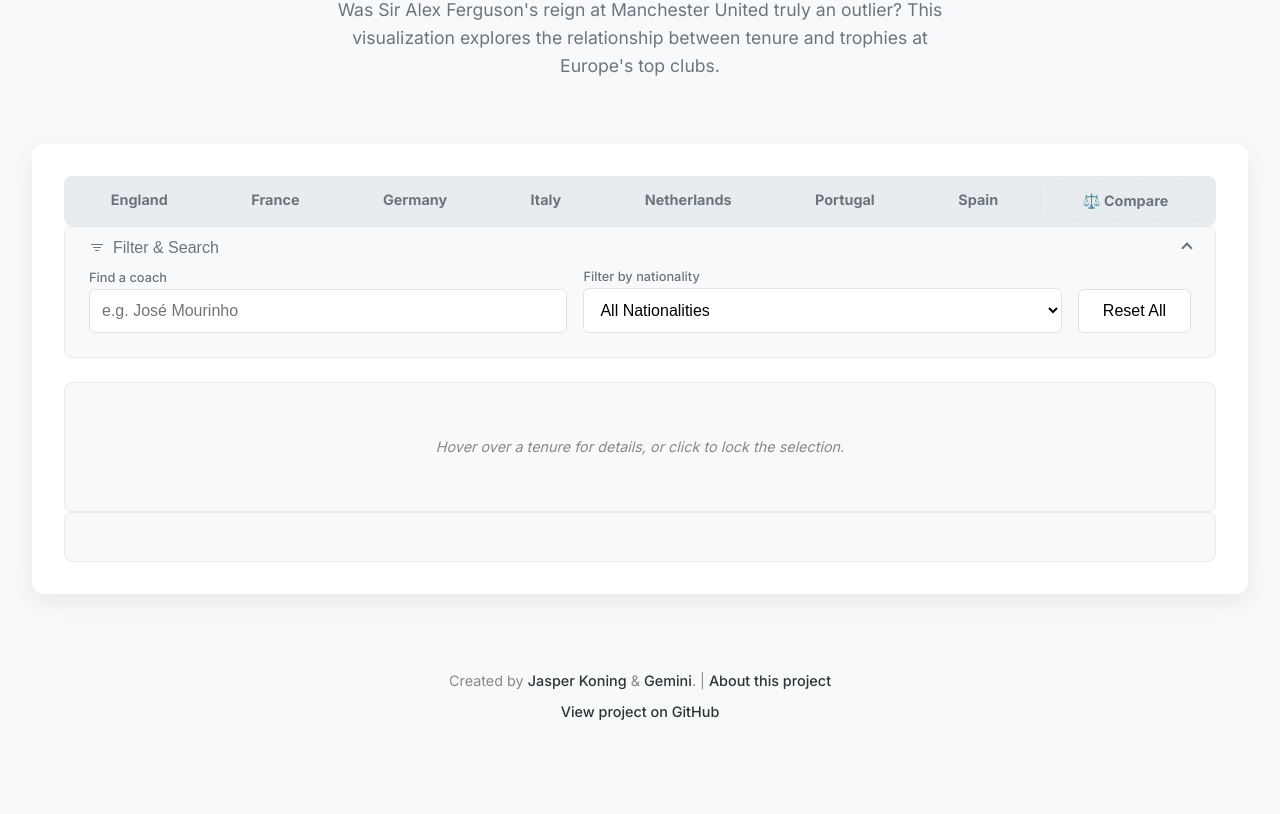
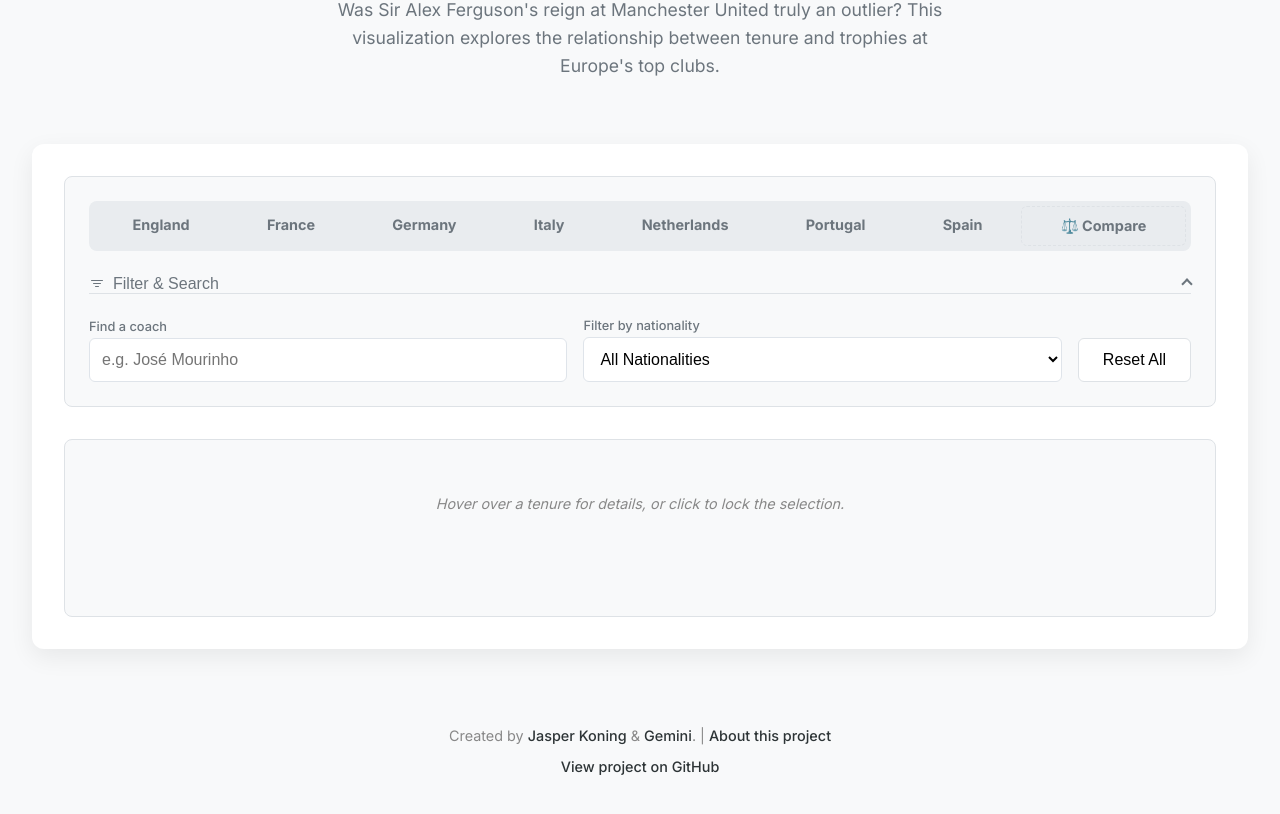
Before and after one commit to jasperkoningnl/voetbaltrainers, a plain HTML site: page index.html in a window 1280 px wide. Both pictures are taken after a click on the button "Filter & Search". Shown: the part 98-912 px from the top of the page. Before the commit the page ends 865 px from the top, so only its background shows below. Drawn offline with nearby package versions, Linux system fonts and the light colour scheme; no server answers.

Commit message:
CSS Versie: 3.3
Layout opgedeeld in visuele blokken

```diff
--- a/style.css
+++ b/style.css
@@ -1,4 +1,4 @@
-/* CSS Versie: 3.2 - Design voor info-paneel en filter-inputs verbeterd. */
+/* CSS Versie: 3.3 - Layout opgedeeld in visuele blokken. */
 
 :root {
     --background-color: #f8f9fa;
@@ -8,6 +8,7 @@
     --accent-color: #2d3436; /* Neutrale antraciet accentkleur */
     --border-color: #dee2e6;
     --shadow-color: rgba(0, 0, 0, 0.07);
+    --block-background: #f8f9fa;
 }
 
 body {
@@ -61,17 +62,29 @@ main {
     padding: 2rem;
     display: flex;
     flex-direction: column;
+    gap: 2rem; /* Ruimte tussen de twee hoofdblokken */
+}
+
+/* --- Nieuwe Blok Styling --- */
+.content-block {
+    background-color: var(--block-background);
+    border: 1px solid var(--border-color);
+    border-radius: 8px;
+    padding: 1.5rem;
+    display: flex;
+    flex-direction: column;
     gap: 1.5rem;
 }
 
-/* --- Info Pane Styling (Re-design) --- */
-#info-pane-container {
-    background-color: #f8f9fa;
-    padding: 1.5rem;
-    border-radius: 8px;
-    border: 1px solid #e9ecef;
+/* Verwijder individuele achtergronden/randen, die worden nu door .content-block afgehandeld */
+#info-pane-container, #filter-controls-container {
+    background-color: transparent;
+    border: none;
+    padding: 0;
 }
 
+
+/* --- Info Pane Styling --- */
 #info-pane {
     min-height: 80px;
     display: flex;
@@ -89,7 +102,7 @@ main {
 
 #info-pane.details-state {
     display: grid;
-    grid-template-columns: 80px 1fr; /* Kolom voor grotere afbeelding */
+    grid-template-columns: 80px 1fr;
     gap: 20px;
     align-items: center;
     width: 100%;
@@ -98,7 +111,7 @@ main {
 .info-pane-img {
     width: 80px;
     height: 80px;
-    border-radius: 8px; /* Geen cirkel meer */
+    border-radius: 8px;
     object-fit: cover;
     background-color: #e9ecef;
     flex-shrink: 0;
@@ -118,19 +131,14 @@ main {
 .info-pane-extra .club { font-weight: 600; font-size: 1.1rem; color: var(--text-primary); }
 .info-pane-extra .tenure { font-size: 0.9rem; color: var(--text-secondary); }
 
-/* --- Filter Controls Styling (Re-design) --- */
-#filter-controls-container {
-    background-color: #f8f9fa;
-    border-radius: 8px;
-    border: 1px solid #e9ecef;
-}
+/* --- Filter Controls Styling --- */
 #filter-toggle-btn {
     display: flex;
     align-items: center;
     justify-content: space-between;
     gap: 8px;
     width: 100%;
-    padding: 0.75rem 1.5rem;
+    padding: 0; /* Padding zit nu in .content-block */
     background: none;
     border: none;
     font-size: 1rem;
@@ -154,7 +162,8 @@ main {
 }
 
 #filter-panel {
-    padding: 0 1.5rem 1.5rem 1.5rem;
+    padding-top: 1.5rem;
+    border-top: 1px solid var(--border-color);
     display: grid;
     grid-template-columns: 1fr 1fr auto;
     gap: 1rem;
@@ -165,7 +174,7 @@ main {
 .filter-group input, .filter-group select {
     background-color: #fff;
     border: 1px solid #dfe4ea;
-    padding: 0.75rem; /* Meer interne witruimte */
+    padding: 0.75rem;
     font-size: 1rem;
     border-radius: 6px;
     transition: border-color 0.2s, box-shadow 0.2s;
@@ -173,7 +182,7 @@ main {
 .filter-group input:focus, .filter-group select:focus {
     outline: none;
     border-color: var(--accent-color);
-    box-shadow: 0 0 0 3px rgba(45, 52, 54, 0.15); /* Duidelijke focus state */
+    box-shadow: 0 0 0 3px rgba(45, 52, 54, 0.15);
 }
 #filter-reset-btn { padding: 0.75rem 1.5rem; border: 1px solid var(--border-color); border-radius: 6px; background-color: var(--canvas-background); cursor: pointer; font-size: 1rem; }
 
@@ -193,9 +202,9 @@ main {
 .compare-btn:hover { background-color: #f8f9fa; }
 
 /* --- Legenda Styling --- */
-#legend-container { background-color: #f8f9fa; padding: 1.5rem 2rem; border-radius: 8px; border: 1px solid #e9ecef; display: flex; flex-wrap: wrap; justify-content: center; gap: 1rem 2rem; }
+#legend-container { background-color: transparent; border: none; padding: 0; display: flex; flex-wrap: wrap; justify-content: center; gap: 1rem 2rem; }
 .legend-section { display: flex; flex-wrap: wrap; gap: 1rem; align-items: center; justify-content: center; }
-.legend-section:first-child { padding-right: 2rem; border-right: 1px solid #e0e0e0; }
+.legend-section:first-child { padding-right: 2rem; border-right: 1px solid var(--border-color); }
 .legend-item { display: flex; align-items: center; gap: 0.5rem; font-size: 12px; color: #333; }
 .legend-swatch { width: 20px; height: 20px; border-radius: 3px; flex-shrink: 0; }
 
```
